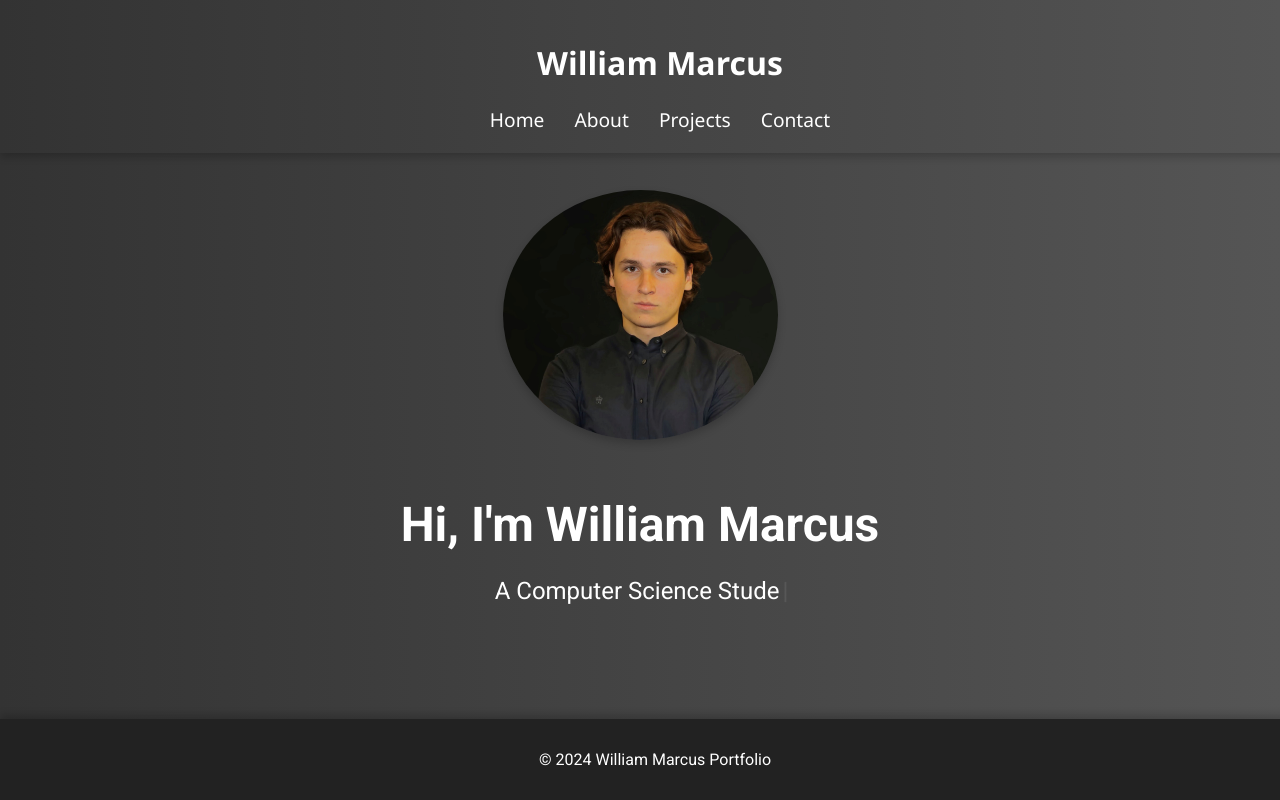
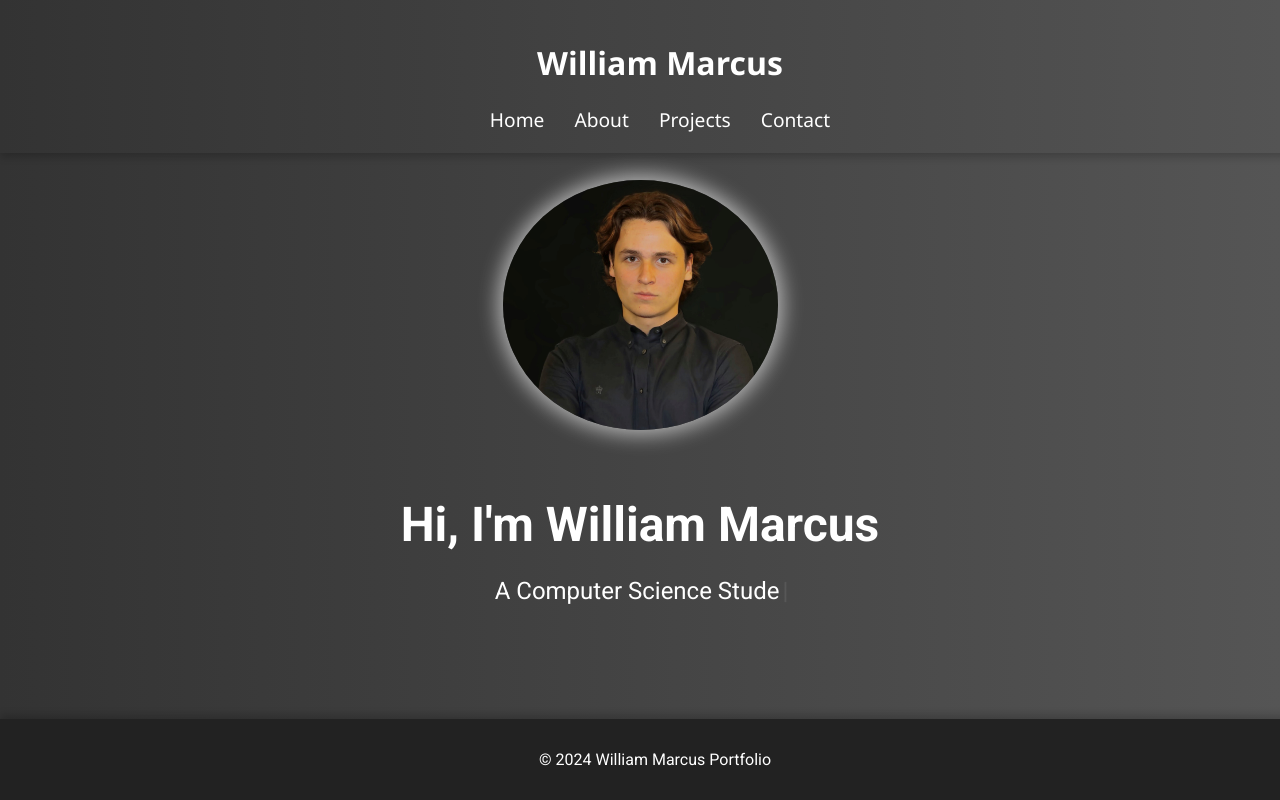
Before and after one commit to WillMarcuss/Website, a React (Create React App) app: page / in a window 1280 px wide. In both pictures the pointer is over the picture 640 px from the left and 315 px from the top of the page. Shown: the top 800 px of the page. Built offline with nearby package versions, Linux system fonts and the light colour scheme.

Commit message:
Added spin to pfp

```diff
--- a/src/pages/Home.module.css
+++ b/src/pages/Home.module.css
@@ -28,7 +28,12 @@
   height: 250px;
   border-radius: 50%;
   margin-bottom: 20px;
-  box-shadow: 0 4px 8px rgba(0, 0, 0, 0.2);
+  transition: transform 0.5s ease, box-shadow 0.5s ease;
+}
+
+.profile-pic:hover {
+  transform: rotate(360deg) translateY(-10px); /* Spins and moves up */
+  box-shadow: 0 0 20px 5px rgba(255, 255, 255, 0.6); /* Emits glowing shadow */
 }
 
 .section {
```
